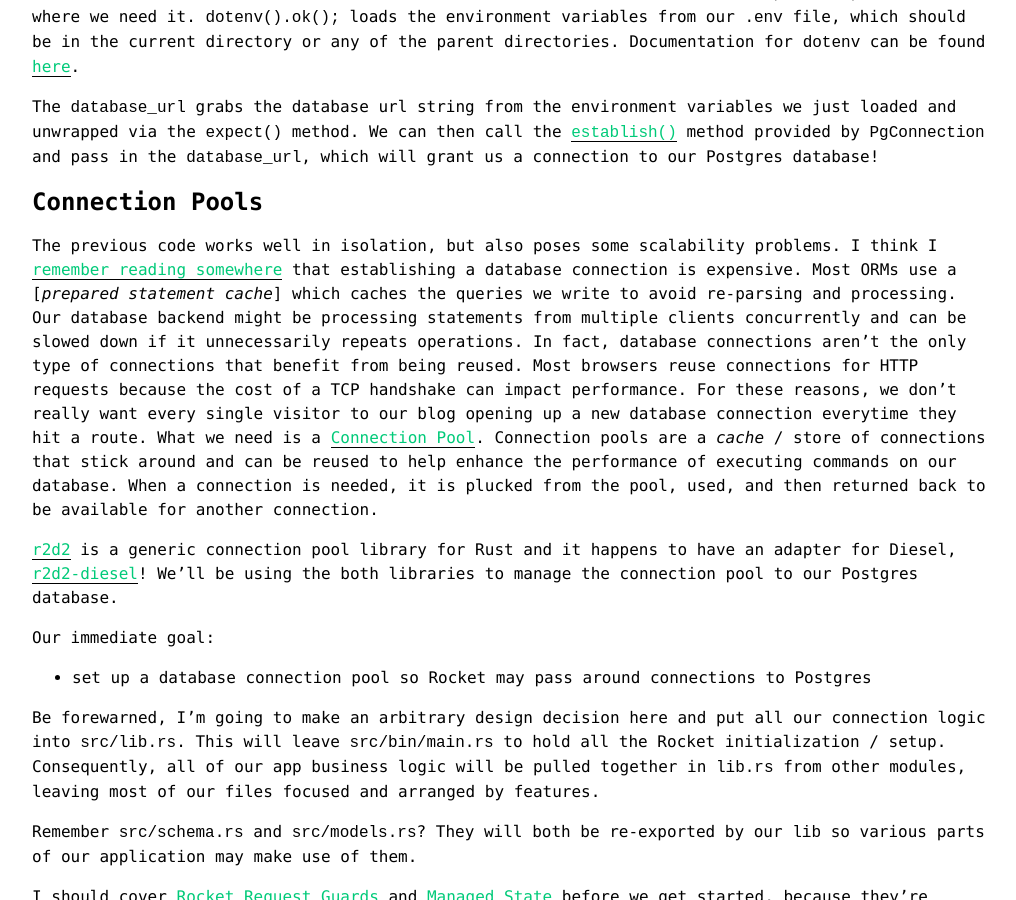
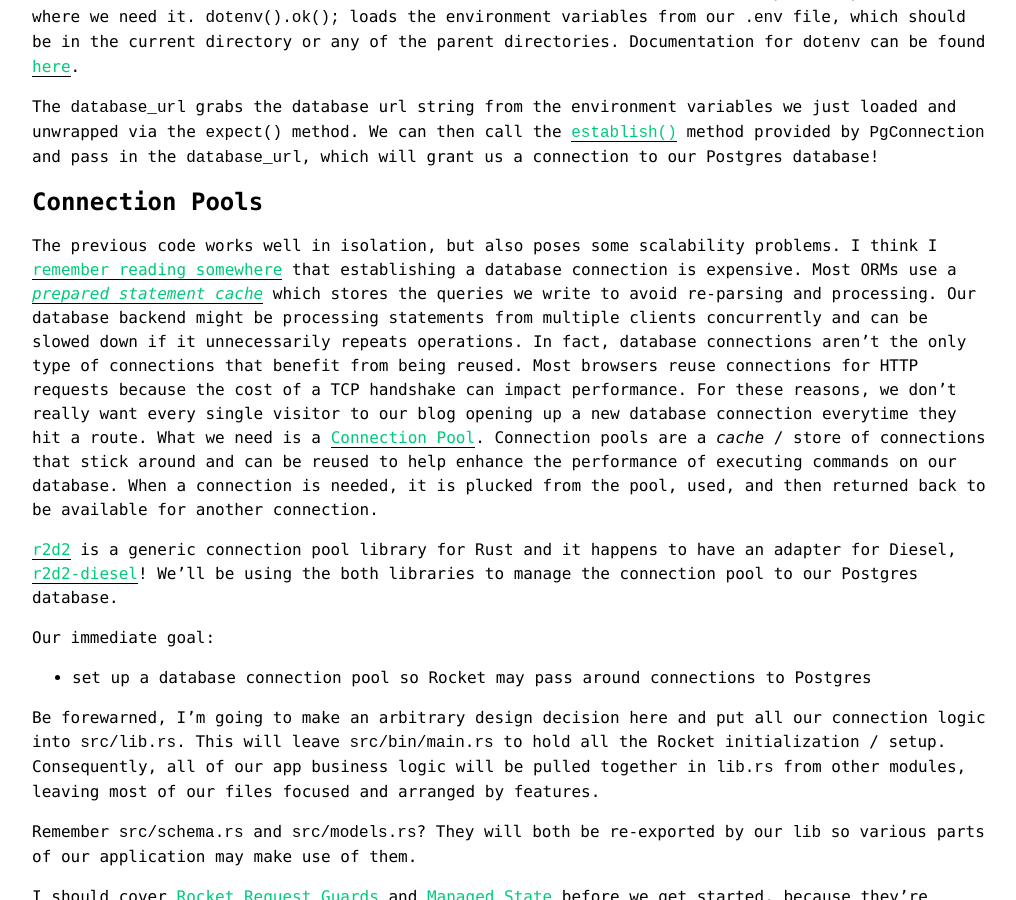
Before and after one commit to notryanb/notryanb.github.io, a Jekyll site: the page built from _posts/2017-10-06-rust-blog-series-2.md, in a window 1280 px wide and 900 px high, scrolled down 4684 px. Shown: the whole window, without its empty margins (128-1144 px from the left). Built offline with Jekyll 4.4.1, drawn with Linux system fonts in a browser that asks for light colours.

```diff
--- a/_posts/2017-10-06-rust-blog-series-2.md
+++ b/_posts/2017-10-06-rust-blog-series-2.md
@@ -231,7 +231,7 @@
 
 The previous code works well in isolation, but also poses some scalability problems.
 I think I [remember reading somewhere] that establishing a database connection is expensive.
-Most ORMs use a [*prepared statement cache*] which caches the queries we write to avoid re-parsing and processing.
+Most ORMs use a [*prepared statement cache*] which stores the queries we write to avoid re-parsing and processing.
 Our database backend might be processing statements from multiple clients concurrently
 and can be slowed down if it unnecessarily repeats operations.
 In fact, database connections aren't the only type of connections that benefit from being reused.
```
Also changed, not shown: other parts of _posts/2017-10-06-rust-blog-series-2.md (+1 -1 lines).
